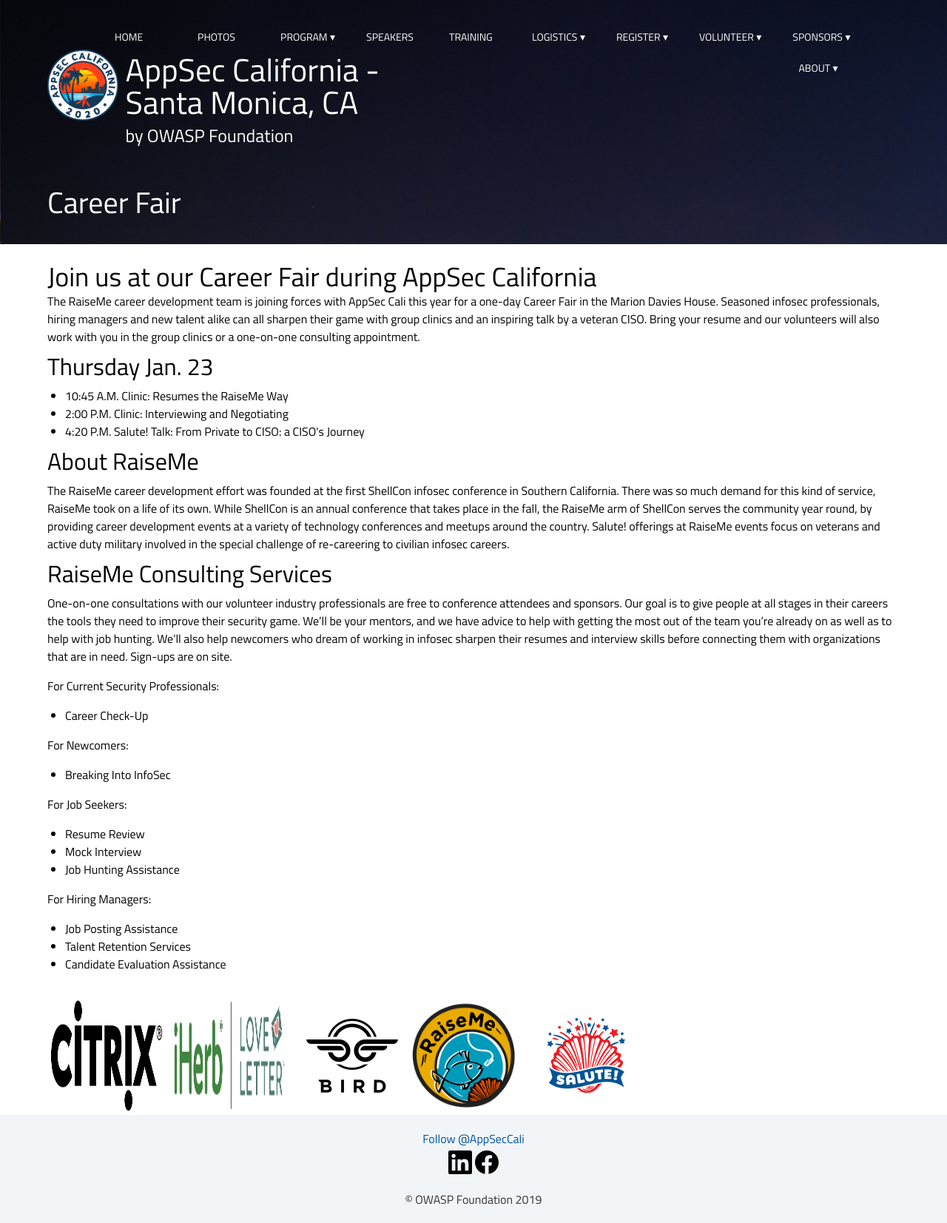
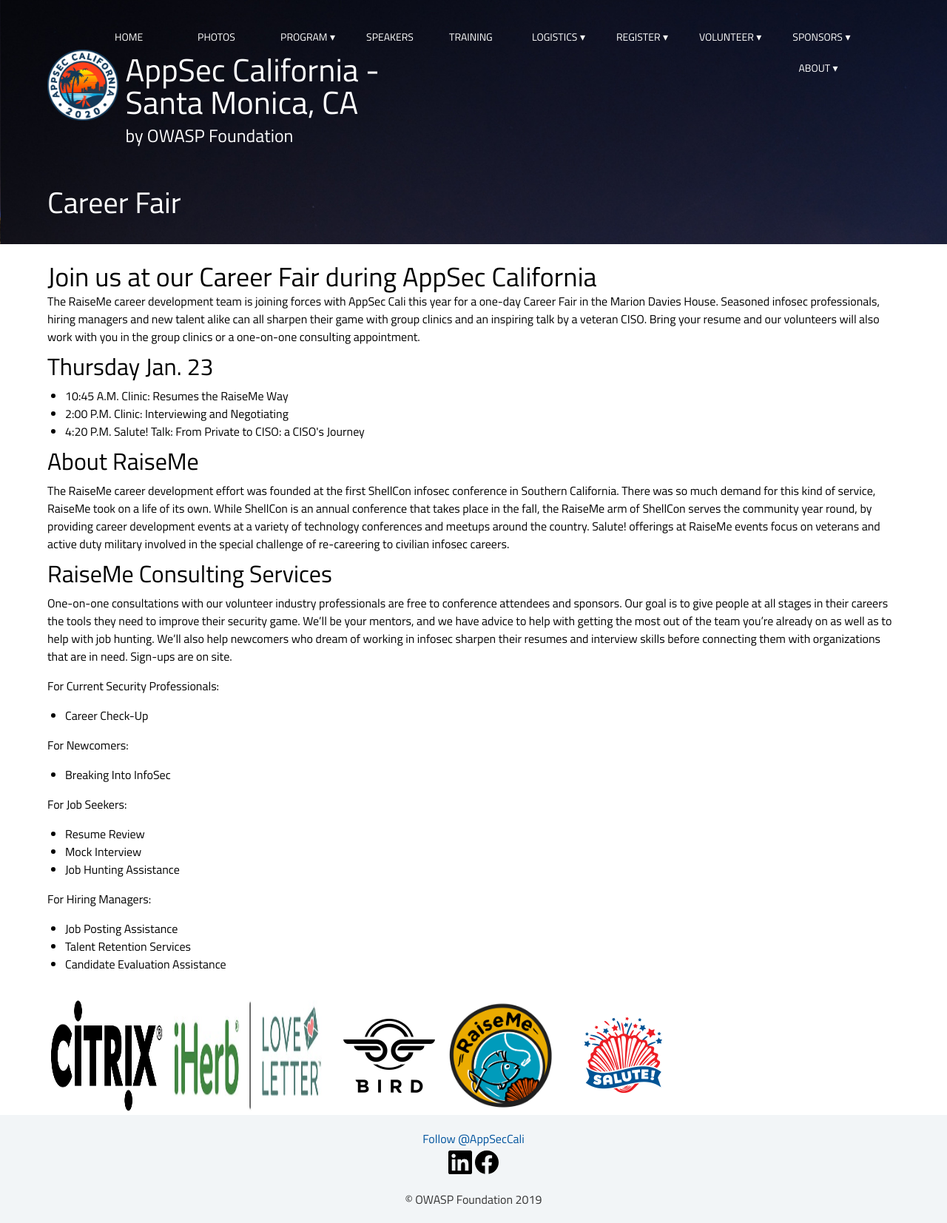
Before and after one commit to OWASP/2020-appseccalifornia, a Jekyll site: the page built from careerfair/index.html, in a window 1280 px wide. Shown: the whole page at 74% size. Built offline with Jekyll 4.4.1, drawn with Linux system fonts in a browser that asks for light colours; some web fonts are replaced; comment, search, counter and statistics services are not loaded.

Commit message:
fixing scrunched image

```diff
--- a/careerfair/index.html
+++ b/careerfair/index.html
@@ -52,5 +52,5 @@
 
 <p>
 <div class="column" width="100%">
-<div class="row" align="center"><img src="../assets/images/citrix.jpg" height="150" width="150" alt="Citrix">&emsp;<img src="../assets/images/iherb.png" height="150" width="150" alt="iHerb">&emsp;<img src="../assets/images/birdlogo.png" alt="Bird" height="150" width="150"><div class="row" align="center"><img src="RaiseMeLogo.png" alt="RaiseMe logo" height="150" width="150">&emsp;<img src="SaluteLogo.png" alt="Salute logo" height="150" width="150"></div></p>
+<div class="row" align="center"><img src="../assets/images/citrix.jpg" height="150" width="150" alt="Citrix">&emsp;<img src="../assets/images/iherb.png" height="150" width="200" alt="iHerb">&emsp;<img src="../assets/images/birdlogo.png" alt="Bird" height="150" width="150"><div class="row" align="center"><img src="RaiseMeLogo.png" alt="RaiseMe logo" height="150" width="150">&emsp;<img src="SaluteLogo.png" alt="Salute logo" height="150" width="150"></div></p>
 </div>
```
